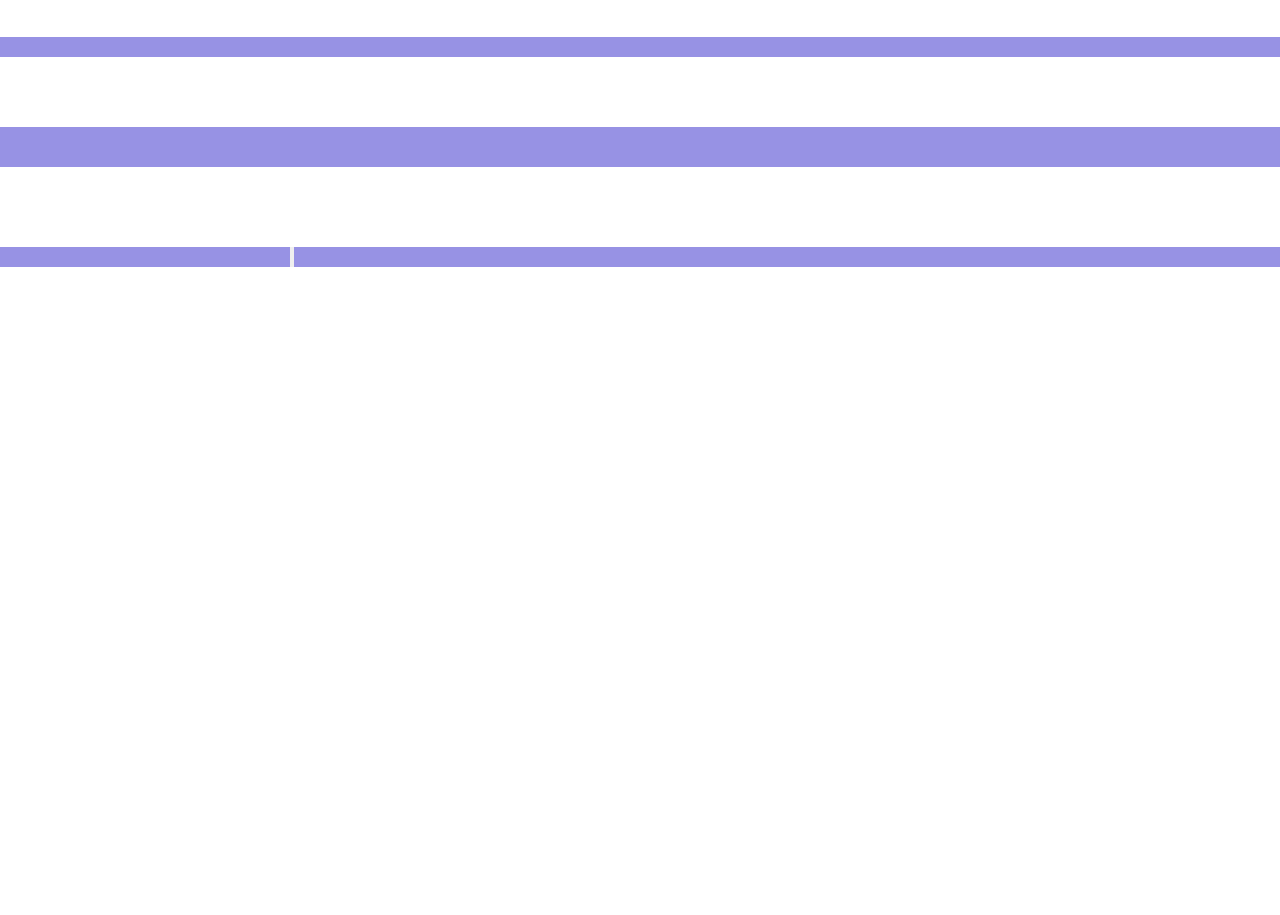
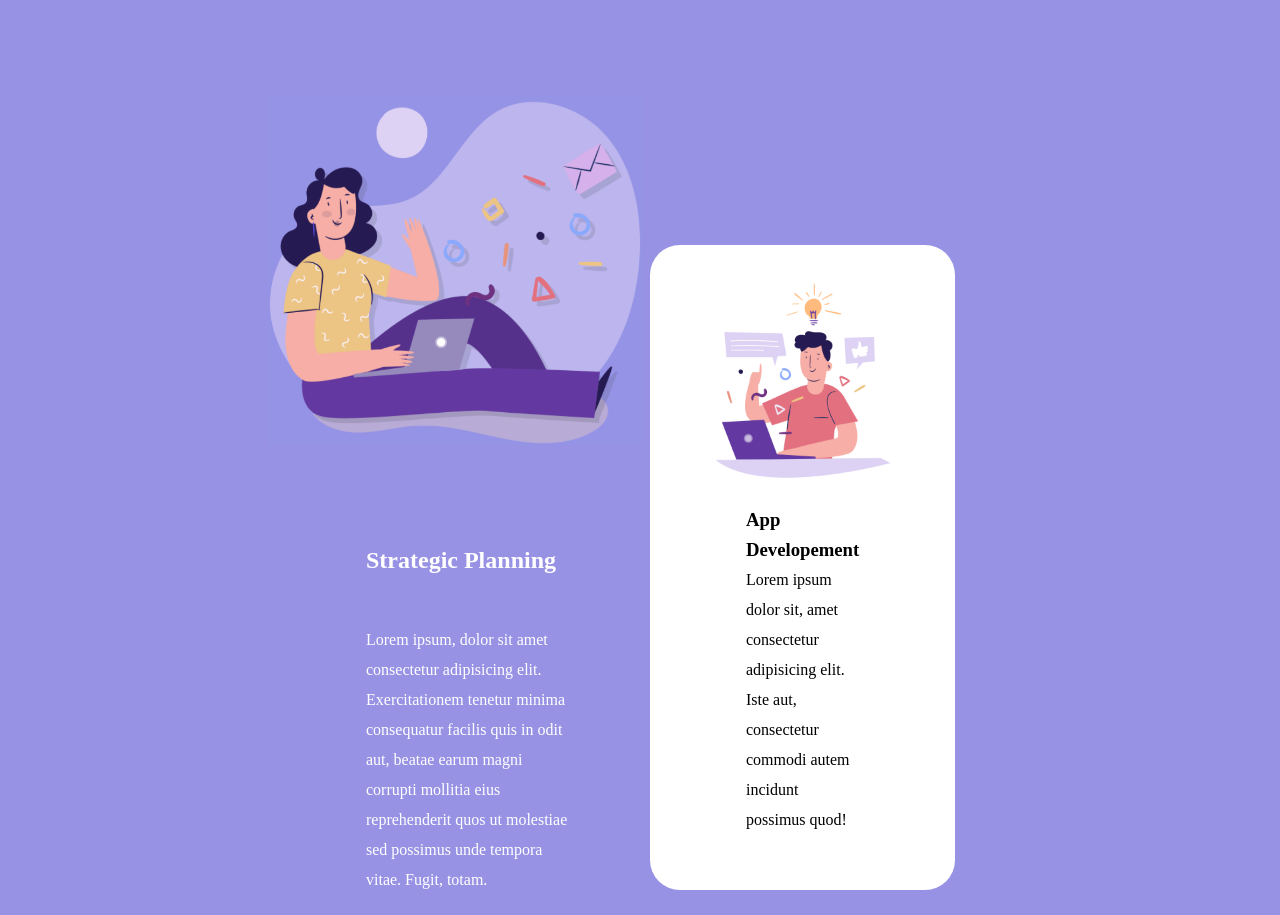
Before and after one commit to DavideTumolo11/htmlcss-responsive-layout, a plain HTML site: page index.html in a window 1280 px wide. Shown: the part 765-1680 px from the top of the page. Before the commit the page ends 1042 px from the top, so only its background shows below. Drawn offline with Linux system fonts and the light colour scheme.

Commit message:
section-objectives

```diff
--- a/css/style.css
+++ b/css/style.css
@@ -157,7 +157,7 @@ nav{
     color: var(--res-primary);
 }
 
-.demo-text, p {
+.demo-text, .p-demo {
     margin: 10px 10px;
     color: var(--res-dark);
     line-height: 30px;
@@ -168,7 +168,7 @@ nav{
     color: white;
     background-color: var(--res-primary);
     border-radius: 20px;
-    margin-right: 190px;
+    margin-right: 170px;
     padding-left: 20px;
 }
 
@@ -227,6 +227,70 @@ nav{
 
 .objectives {
     background-color: var(--res-violet);
+}
+
+.objectives .row {
+    display: flex;
+    flex-wrap: nowrap;
+    justify-content: space-between;
+}
+
+.planning {
+    display: flex;
+    flex-direction: column;
+    margin-top: 100px;
+
+}
+
+.plan1 {
+    height: 350px;
+    margin-bottom: 100px;
+}
+
+.img-plan1 {
+    display: flex;
+    justify-content: center;
+}
+
+.text-plan1 {
+    display: flex;
+    flex-direction: column;
+    justify-content: center;
+    align-items: first baseline;
+    margin-left: 70px;
+    margin-right: 40px;
+    color: white;
+    line-height: 30px;
+    margin-bottom: 50px;
+}
+
+.h2-plan1 {
+    margin-bottom: 50px;
+}
+
+.developement {
+    display: flex;
+    flex-direction: column;
+    align-items: center;
+    justify-content: center;
+    border-radius: 30px;
+    background-color: white;
+    margin-top: 250px;
+    margin-bottom: 65px;
+    margin-right: 200px;
+}
+
+.plan2 {
+    height: 200px;
+}
+
+.text-plan2 {
+    display: flex;
+    flex-direction: column;
+    align-items: center;
+    line-height: 30px;
+    margin: 20px 80px;
+
 }
 
 
--- a/index.html
+++ b/index.html
@@ -56,7 +56,7 @@
                                 <h3>
                                     Get a demo application
                                 </h3>
-                                <p>
+                                <p class="p-demo">
                                     Lorem ipsum dolor sit amet
                                     consectetur adipisicing elit. Adipisci,
                                     ratione commodi!
@@ -147,11 +147,50 @@
                 <div class="container">
 
                     <div class="row">
-                        <div class="col-6">
+
+                        <div class="col-6 planning">
+
+                            <div class="img-plan1">
+                                <img class="plan1" src="./img/planning1.png" alt="">
+                            </div>
+
+                            <div class="text-plan1">
+
+                                <h2 class="h2-plan1">
+                                    Strategic Planning
+                                </h2>
+
+                                <p>
+                                    Lorem ipsum, dolor sit amet consectetur
+                                    adipisicing elit. Exercitationem tenetur
+                                    minima consequatur facilis quis in odit aut,
+                                    beatae earum magni corrupti mollitia eius
+                                    reprehenderit quos ut molestiae sed possimus
+                                    unde tempora vitae. Fugit, totam.
+                                </p>
+                            </div>
+
 
                         </div>
 
-                        <div class="col-6">
+                        <div class="col-6 developement">
+
+                            <div class="img-plan2">
+
+                                <img class="plan2" src="./img/planning2.png" alt="">
+                            </div>
+
+                            <div class="text-plan2">
+                                <h3>
+                                    App Developement
+                                </h3>
+
+                                <p class="p-plan2">
+                                    Lorem ipsum dolor sit, amet consectetur
+                                    adipisicing elit. Iste aut, consectetur
+                                    commodi autem incidunt possimus quod!
+                                </p>
+                            </div>
 
                         </div>
                     </div>
```
